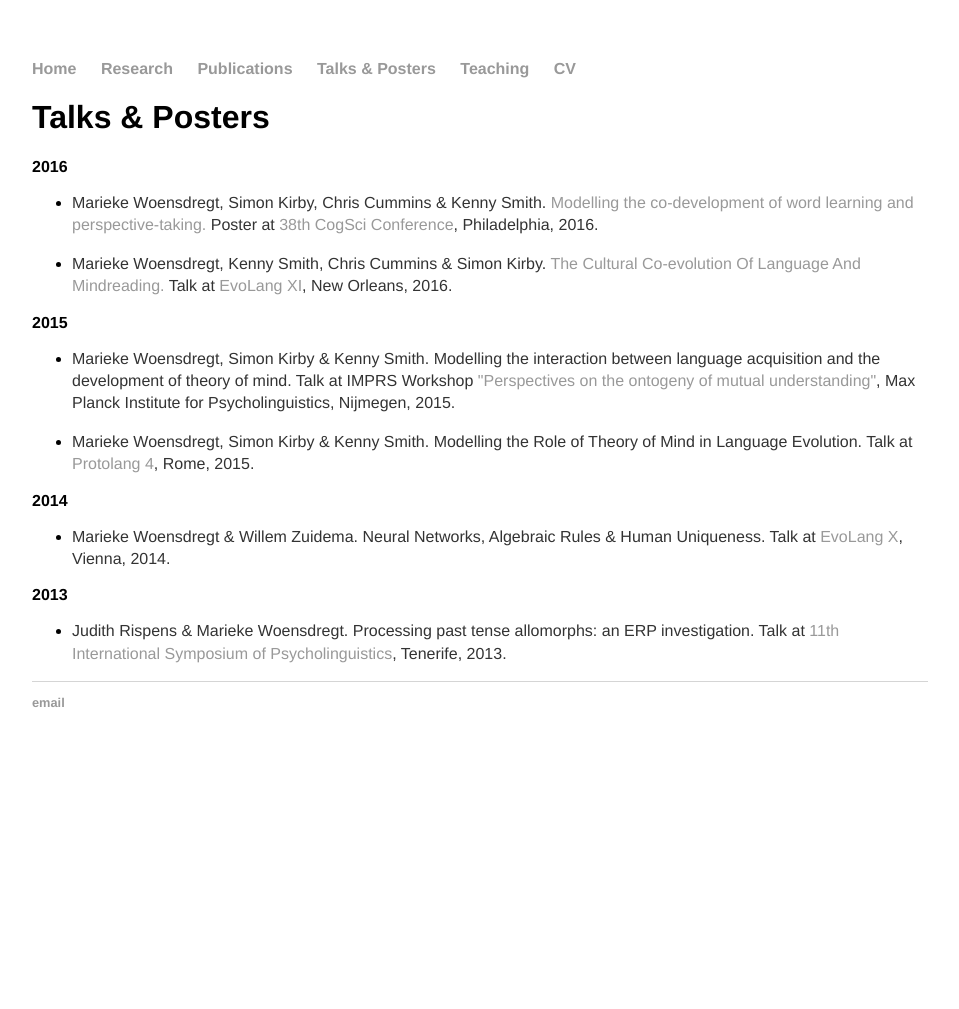
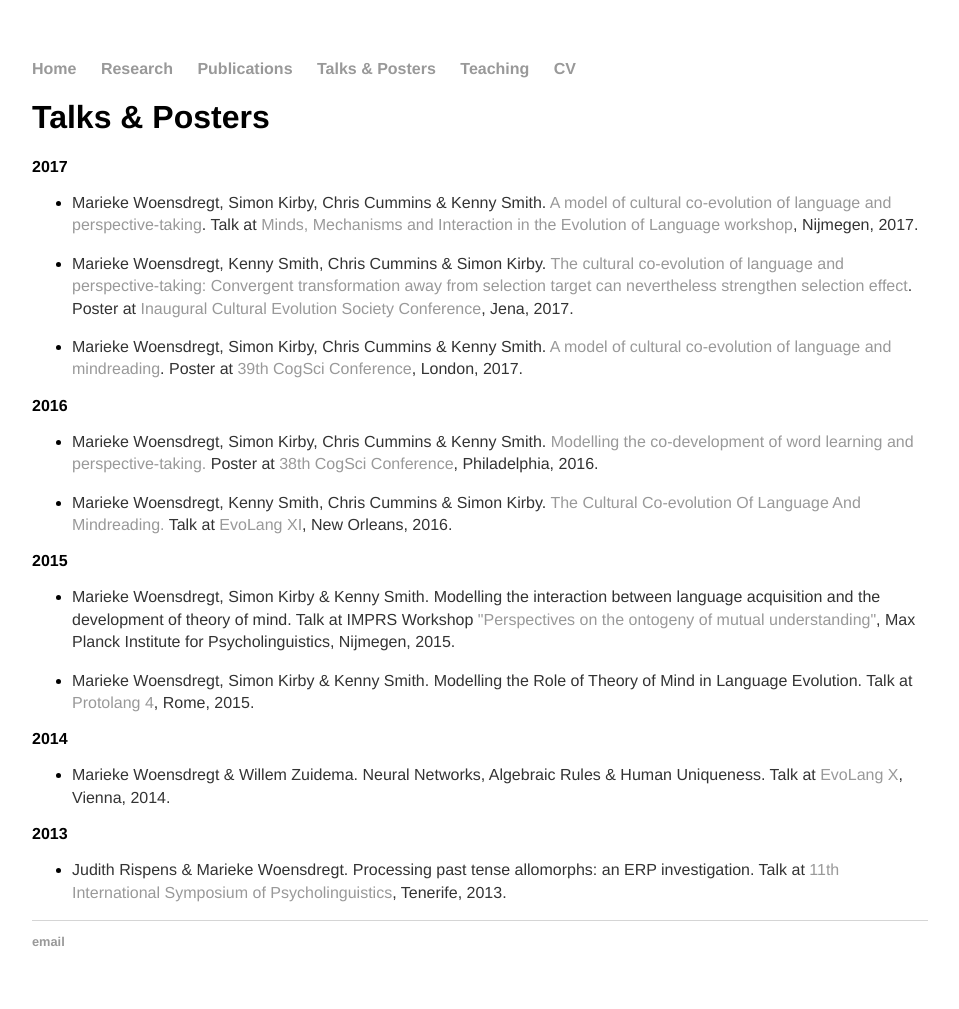
Before and after one commit to marieke-woensdregt/marieke-woensdregt.github.io, a Jekyll site: the page built from talks_n_posters/index.html, in a window 1280 px wide. Shown: the whole page, without its empty margins (160-1119 px from the left). Built offline with Jekyll 4.4.1, drawn with Linux system fonts in a browser that asks for light colours; before the commit the page ends 900 px from its top, so only the background shows below that.

Commit message:
Update index.html

```diff
--- a/talks_n_posters/index.html
+++ b/talks_n_posters/index.html
@@ -5,6 +5,28 @@ title: Talks_n_Posters
 <div class="blurb">
 	<h1>Talks &amp; Posters</h1>
 		<!-- <img src="/images/Me_Poster_CES_Jena_2017.jpg" alt="me at CES Jena" style="float:right;width:312px;height:208px;"> -->
+
+		<h3> 2017 </h3>
+		<ul>
+			<li><p> Marieke Woensdregt, Simon Kirby, Chris Cummins &amp; Kenny Smith.
+				<a href="http://www.mpi.nl/events/MMIEL/program-abstracts">
+					A model of cultural co-evolution of language and perspective-taking</a>.
+				Talk at
+				<a href="http://www.mpi.nl/events/MMIEL">Minds, Mechanisms and Interaction in the Evolution of Language workshop</a>,
+				Nijmegen, 2017. </p></li>
+			<li><p> Marieke Woensdregt, Kenny Smith, Chris Cummins &amp; Simon Kirby.
+				<a href="https://guidebook.com/guide/92067/poi/8360673/">
+					The cultural co-evolution of language and perspective-taking: Convergent transformation away from selection target can nevertheless strengthen selection effect</a>.
+				Poster at
+				<a href="https://www.shh.mpg.de/cescjena2017">Inaugural Cultural Evolution Society Conference</a>,
+				Jena, 2017. </p></li>
+			<li><p> Marieke Woensdregt, Simon Kirby, Chris Cummins &amp; Kenny Smith.
+				<a href="https://mindmodeling.org/cogsci2017/papers/0897/index.html">A model of cultural co-evolution of language and mindreading</a>.
+				Poster at <a href="http://www.cognitivesciencesociety.org/conference/cogsci2017/">39th CogSci Conference</a>,
+				London, 2017. </p></li>
+		</ul>
+
+
 		<h3> 2016 </h3>
 		<ul>
 			<li><p> Marieke Woensdregt, Simon Kirby, Chris Cummins &amp; Kenny Smith.
```
